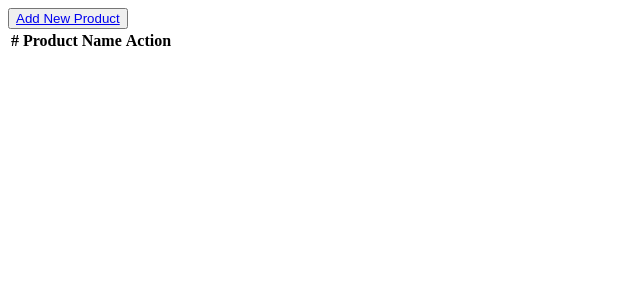
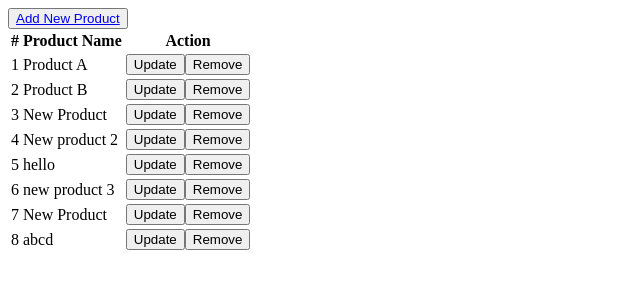
Before and after one commit to sontv8/web502-we17306, a React (Vite) app in the folder we17306-react/: page /admin/products in a window 1280 px wide. Shown: the top 300 px of the page, without its empty margins (0-640 px from the left). Built offline with nearby package versions, Linux system fonts and the light colour scheme; data requests are answered from the project's data file.

Commit message:
Buoi 7: xu ly nhieu input

```diff
--- a/we17306-react/db.json
+++ b/we17306-react/db.json
@@ -15,6 +15,24 @@
     {
       "name": "New product 2",
       "id": 4
+    },
+    {
+      "name": "hello",
+      "id": 5
+    },
+    {
+      "name": "new product 3",
+      "id": 6
+    },
+    {
+      "name": "New Product",
+      "price": "10000",
+      "id": 7
+    },
+    {
+      "name": "abcd",
+      "price": "500",
+      "id": 8
     }
   ]
 }
--- a/we17306-react/src/App.jsx
+++ b/we17306-react/src/App.jsx
@@ -21,7 +21,7 @@ function App() {
     deleteProduct(id).then(() => setProduct(products.filter((item) => item.id !== id)))
   }
   const onHandleAdd = (product) => {
-    addProduct(product)
+    addProduct(product).then(() => setProduct([...products, product]))
   }
   const onHandleUpdate = (product) => { }
   return (
@@ -31,7 +31,7 @@ function App() {
         <Route path='/products' element={<ProductsPage products={products} onRemove={onHandleRemove} />} />
         <Route path='/products/:id' element={<ProductDetailPage />} />
         <Route path='/admin' element={<Dashboard />} />
-        <Route path='/admin/products' element={<ProductManagementPage />} />
+        <Route path='/admin/products' element={<ProductManagementPage products={products} onRemove={onHandleRemove} />} />
         <Route path='/admin/products/add' element={<AddProductPage onAdd={onHandleAdd} />} />
       </Routes>
     </div>
--- a/we17306-react/src/pages/admin/AddProduct.jsx
+++ b/we17306-react/src/pages/admin/AddProduct.jsx
@@ -6,7 +6,11 @@ const AddProductPage = (props) => {
     const [inputValue, setInputValue] = useState()
     const onHandleChange = (e) => {
         // console.log(e.target.value);
-        setInputValue({ name: e.target.value })
+        // setInputValue({ name: e.target.value })
+        // const name = e.target.name //lấy ra name của input
+        // const value = e.target.value //lấy ra value của input
+        const { name, value } = e.target
+        setInputValue({ ...inputValue, [name]: value });
     }
     const onHandleSubmit = (e) => {
         e.preventDefault();
@@ -17,7 +21,8 @@ const AddProductPage = (props) => {
     return (
         <div>
             <form action="" onSubmit={onHandleSubmit}>
-                <input type="text" placeholder='Product Name' onChange={onHandleChange} />
+                <input type="text" placeholder='Product Name' onChange={onHandleChange} name='name' />
+                <input type="number" onChange={onHandleChange} name='price' />
                 <button type="submit">Add New Product</button>
             </form>
         </div>
--- a/we17306-react/src/pages/admin/ProductManagement.jsx
+++ b/we17306-react/src/pages/admin/ProductManagement.jsx
@@ -1,7 +1,14 @@
-import React from 'react'
+import React, { useEffect, useState } from 'react'
 import { Link } from 'react-router-dom'
 
-const ProductManagementPage = () => {
+const ProductManagementPage = (props) => {
+    const [data, setData] = useState([])
+    useEffect(() => {
+        setData(props.products)
+    }, [props])
+    const removeProduct = (id) => {
+        props.onRemove(id)
+    }
     return (
         <div>
             <button><Link to={'/admin/products/add'}>Add New Product</Link></button>
@@ -14,7 +21,18 @@ const ProductManagementPage = () => {
                     </tr>
                 </thead>
                 <tbody>
-
+                    {
+                        data.map((item, index) => {
+                            return <tr key={item.id}>
+                                <td>{index + 1}</td>
+                                <td>{item.name}</td>
+                                <td>
+                                    <button>Update</button>
+                                    <button onClick={() => removeProduct(item.id)}>Remove</button>
+                                </td>
+                            </tr>
+                        })
+                    }
                 </tbody>
             </table>
         </div>
```
